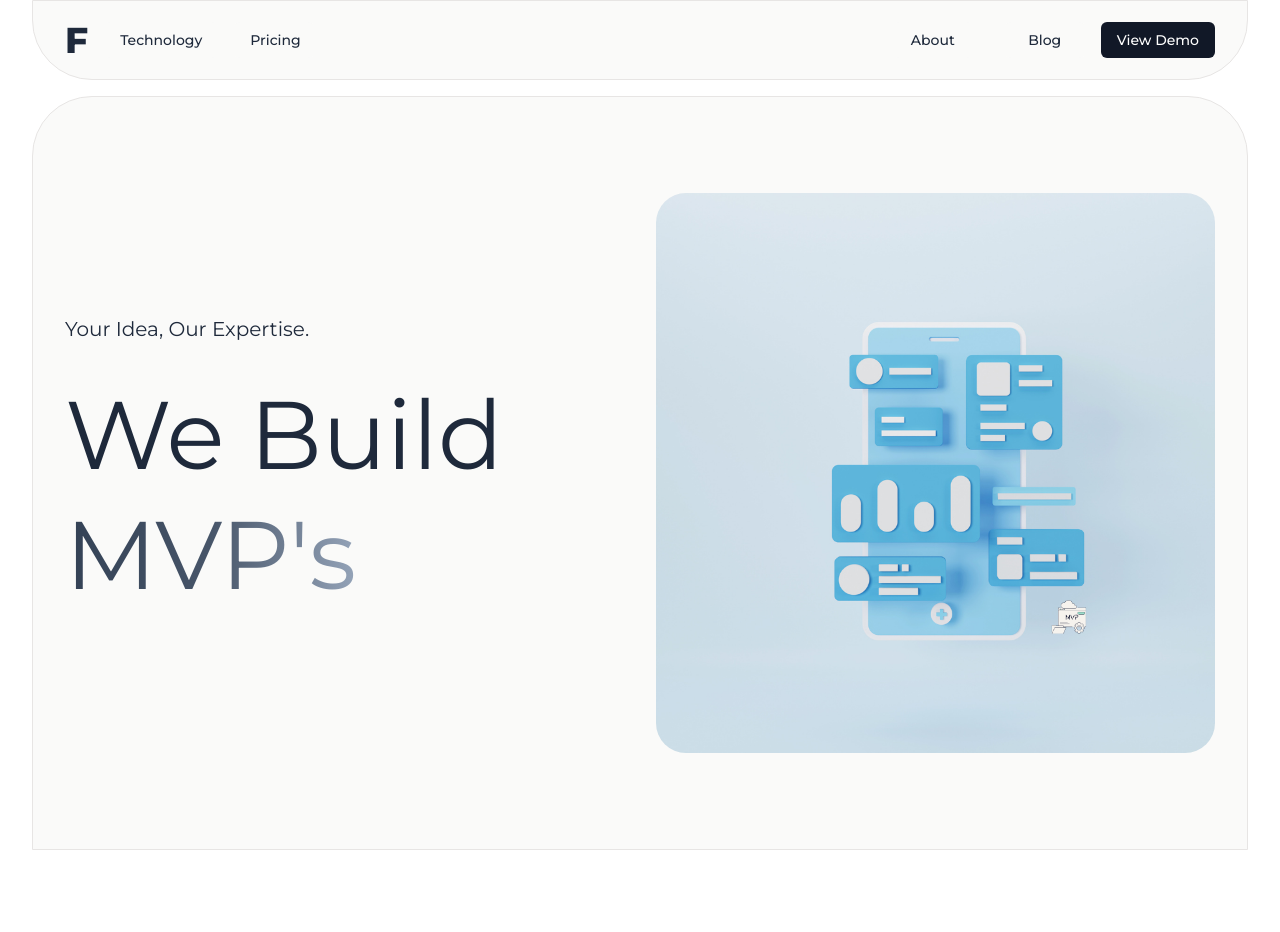
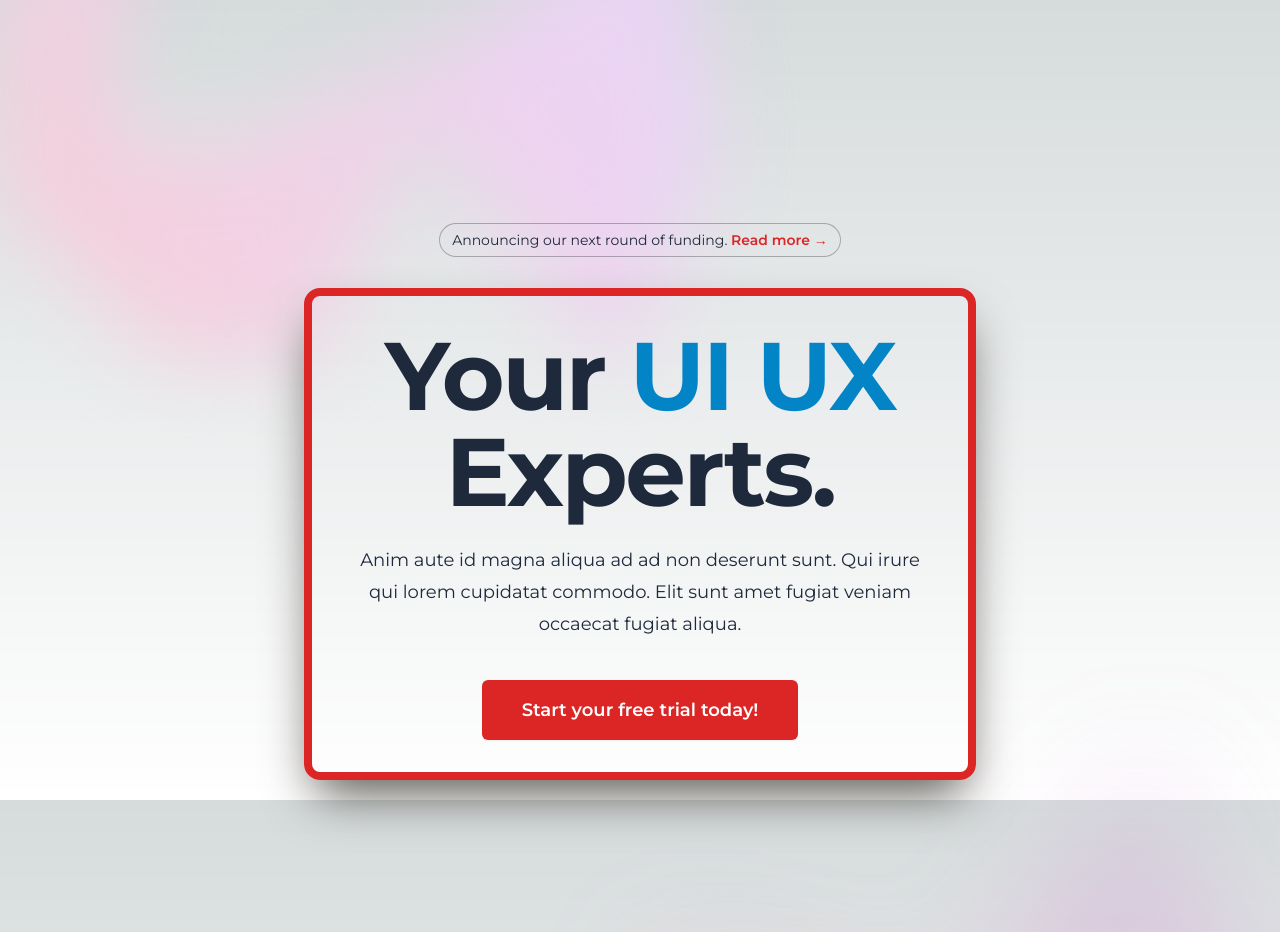
Before and after one commit to jeevankaree220/next-website, a Next.js app: page / in a window 1280 px wide. Shown: the top 932 px of the page. Built offline with nearby package versions, Linux system fonts and the light colour scheme.

Commit message:
New changes

```diff
--- a/src/app/page.js
+++ b/src/app/page.js
@@ -1,17 +1,10 @@
 import Image from "next/image";
-import Header from "./components/Header";
-import Hero from "./components/HeroComp";
-import Dashboard from "./components/Dashboard";
-import Features from "./components/Features";
+import Landingpage from "../app/components/Landingpage";
 
 export default function Home() {
   return (
-    <div className="min-h-screen bg-white text-slate-800 px-4 lg:px-8">
-      <Header />
-      <main className="">
-        <Hero />
-        <Features />
-      </main>
-    </div>
+    <>
+      <Landingpage />
+    </>
   );
 }
```
